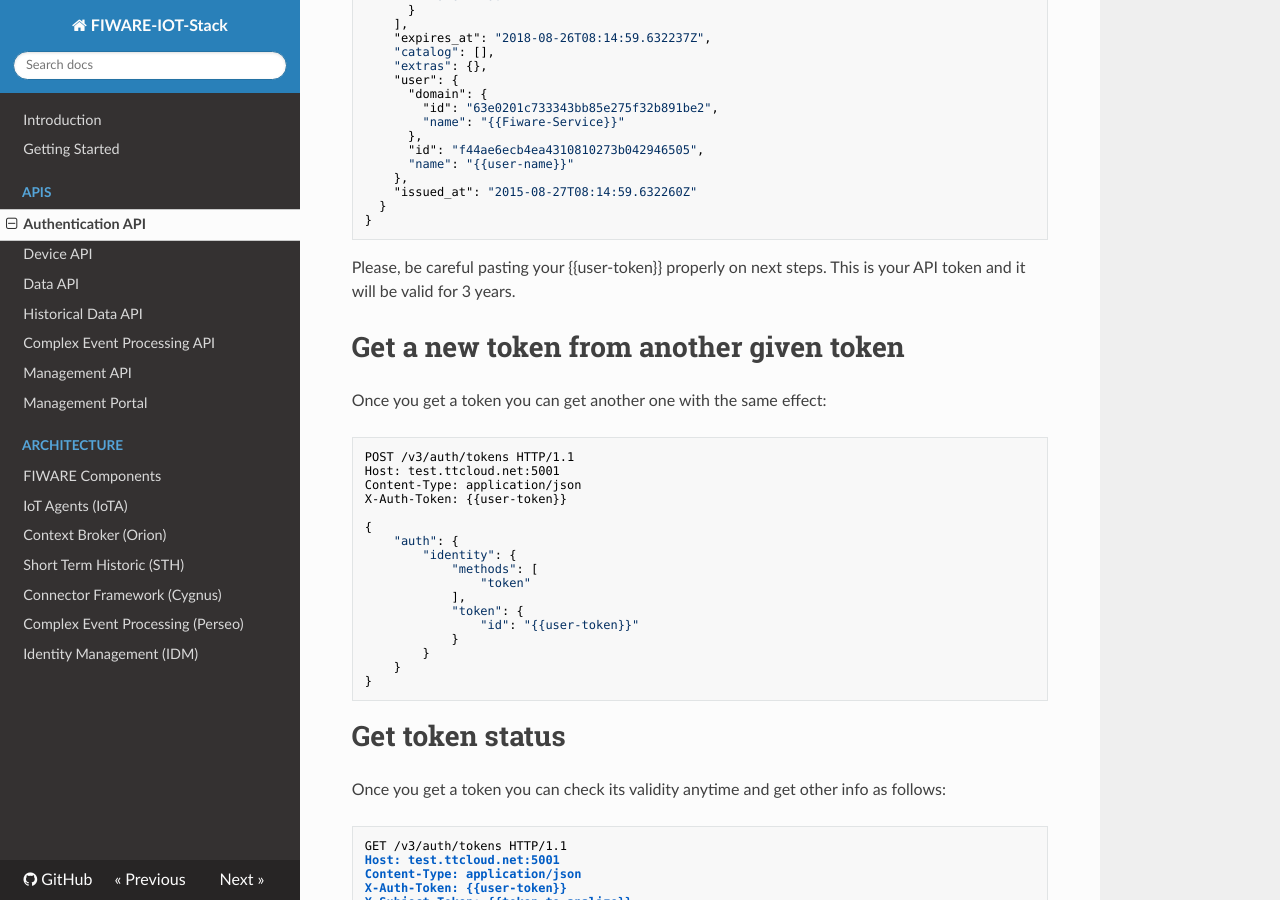
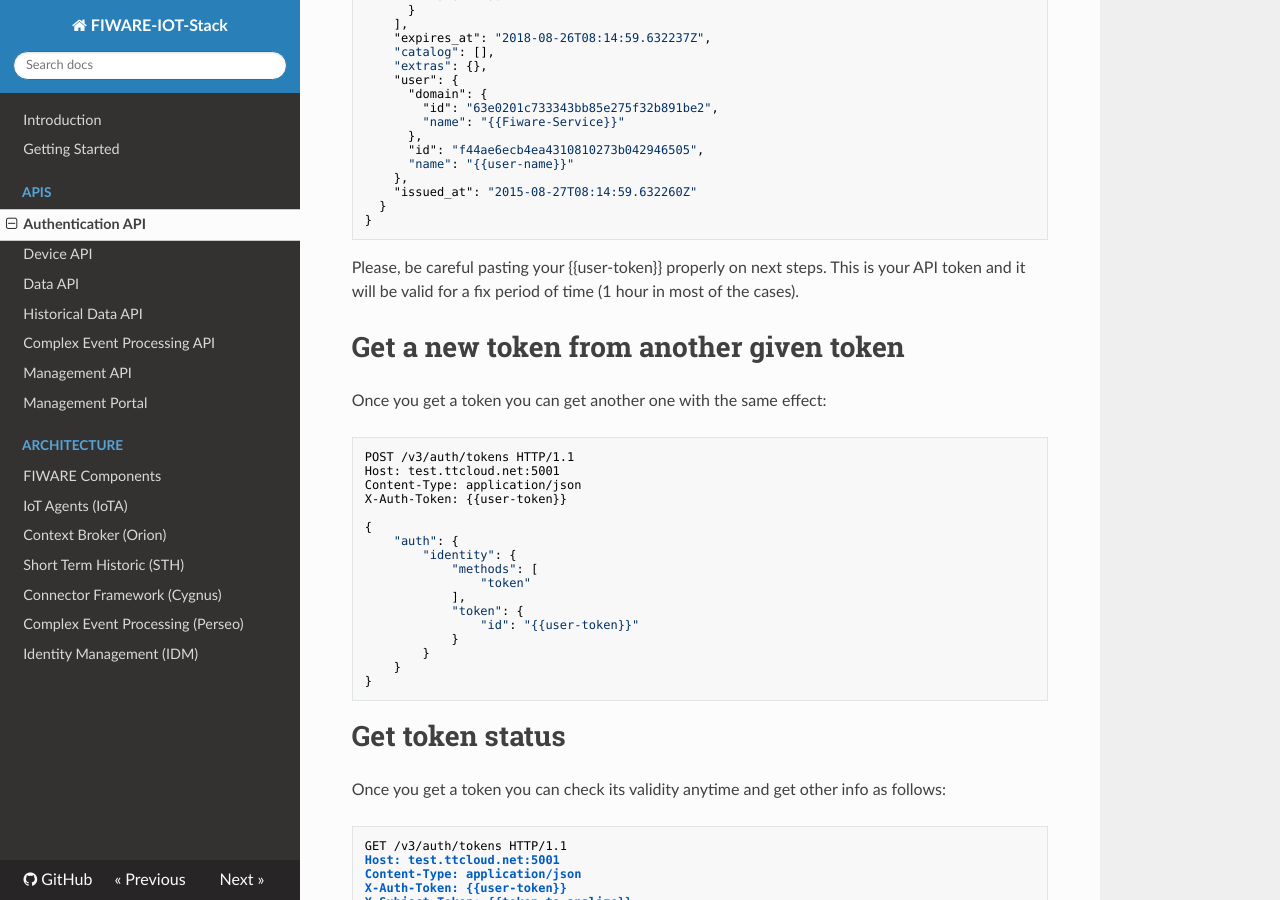
Before and after one commit to telefonicaid/thinking-cities, an MkDocs documentation site: the page built from docs/authentication_api.md, in a window 1280 px wide and 900 px high, scrolled down 1106 px. Built offline with MkDocs 1.6.1, drawn with Linux system fonts in a browser that asks for light colours; nearby versions of some CDN libraries; old or Windows-style settings are respelled for this version of MkDocs.

Commit message:
Update authentication_api.md

````diff
--- a/docs/authentication_api.md
+++ b/docs/authentication_api.md
@@ -75,7 +75,7 @@ X-Subject-Token : {{user-token}}
 }
 ```
 
-Please, be careful pasting your {{user-token}} properly on next steps. This is your API token and it will be valid for 3 years.
+Please, be careful pasting your {{user-token}} properly on next steps. This is your API token and it will be valid for a fix period of time (1 hour in most of the cases).
 
 
 # Get a new token from another given token
````
